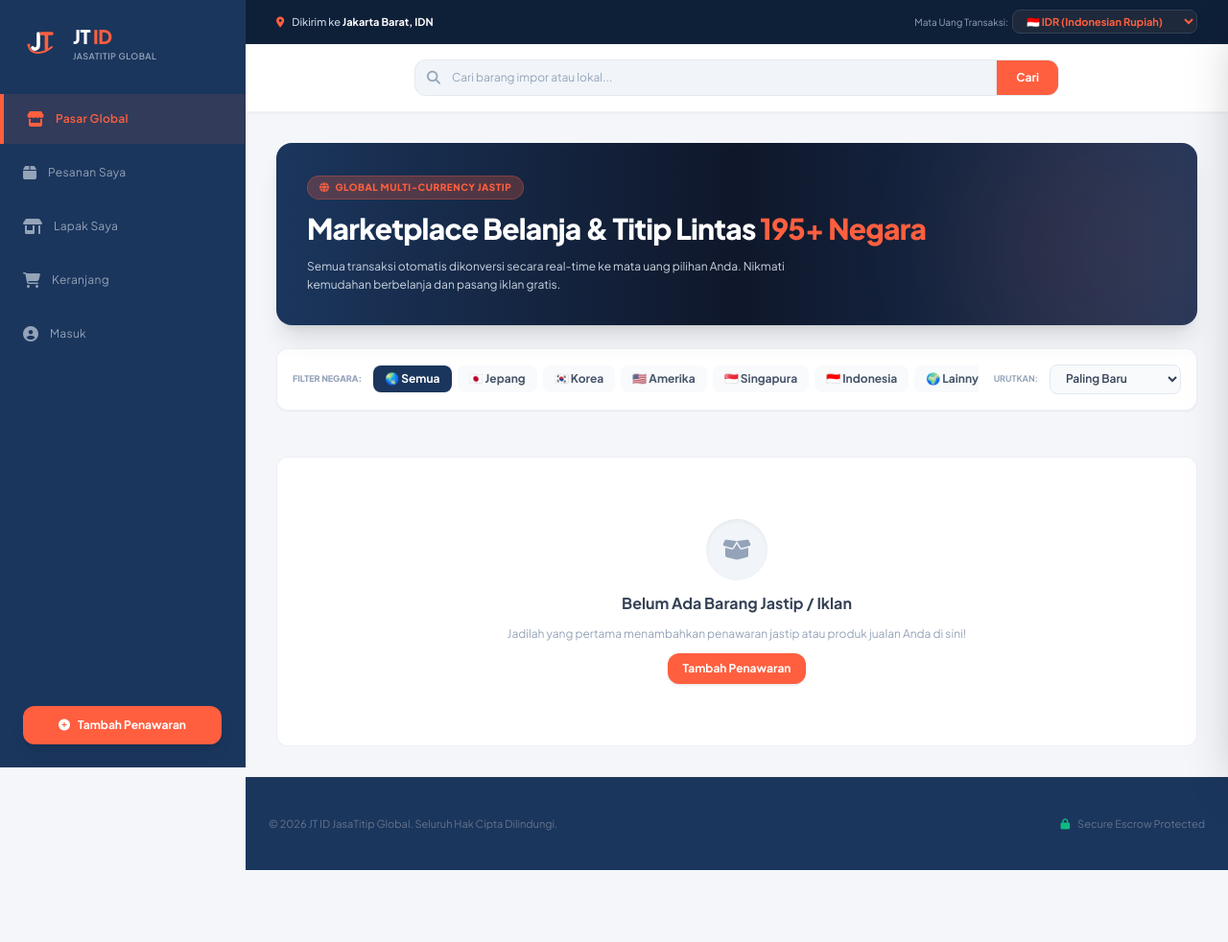
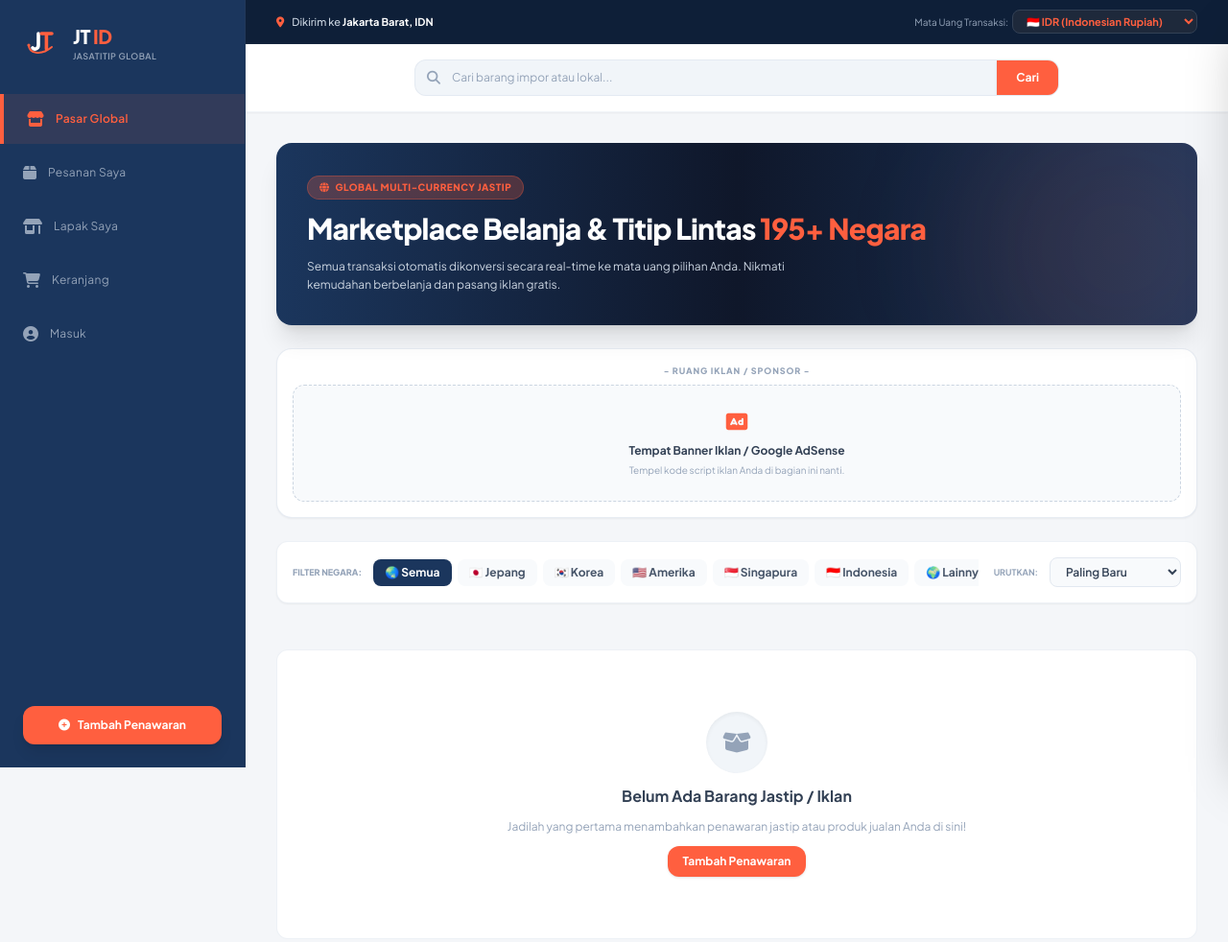
Before and after one commit to bosel4242-arch/Boselcln, a plain HTML site: page index.html in a window 1280 px wide. Shown: the top 982 px of the page at 96% size. Before the commit the page ends 907 px from the top, so only its background shows below. Drawn offline with nearby package versions, Linux system fonts and the light colour scheme.

Commit message:
Add sponsor banner section to index.html
Added a sponsor banner section with placeholder text and styling.

```diff
--- a/index.html
+++ b/index.html
@@ -137,6 +137,7 @@
 
         <main class="flex-grow p-4 md:p-8 space-y-6">
 
+            <!-- HERO BANNER -->
             <div class="relative overflow-hidden rounded-2xl bg-gradient-to-r from-brand-navy via-slate-900 to-brand-navy text-white p-6 md:p-8 shadow-xl">
                 <div class="absolute -right-20 -bottom-20 w-80 h-80 bg-brand-orangeRed/10 rounded-full blur-3xl"></div>
                 <div class="relative z-10 max-w-2xl space-y-3">
@@ -149,6 +150,16 @@
                     <p class="text-slate-300 text-xs leading-relaxed max-w-lg">
                         Semua transaksi otomatis dikonversi secara real-time ke mata uang pilihan Anda. Nikmati kemudahan berbelanja dan pasang iklan gratis.
                     </p>
+                </div>
+            </div>
+
+            <!-- SLOT KOTAK IKLAN / BANNER SPONSOR -->
+            <div class="bg-white border border-slate-200/80 rounded-2xl p-4 text-center shadow-sm">
+                <span class="text-[9px] font-black text-slate-400 uppercase tracking-widest block mb-2">- Ruang Iklan / Sponsor -</span>
+                <div class="bg-slate-50 border border-dashed border-slate-300 rounded-xl py-6 px-4 flex flex-col items-center justify-center text-slate-400 text-xs gap-1">
+                    <i class="fa-solid fa-rectangle-ad text-brand-orangeRed text-xl mb-1"></i>
+                    <span class="font-bold text-slate-700">Tempat Banner Iklan / Google AdSense</span>
+                    <span class="text-[10px] text-slate-400">Tempel kode script iklan Anda di bagian ini nanti.</span>
                 </div>
             </div>
 
@@ -447,7 +458,6 @@
         let discountRate = 0;
         let currentUser = null;
 
-        // Kosong murni tanpa data contoh (produk awal diset kosong)
         const INITIAL_PRODUCTS = [];
 
         document.addEventListener('DOMContentLoaded', async () => {
```
